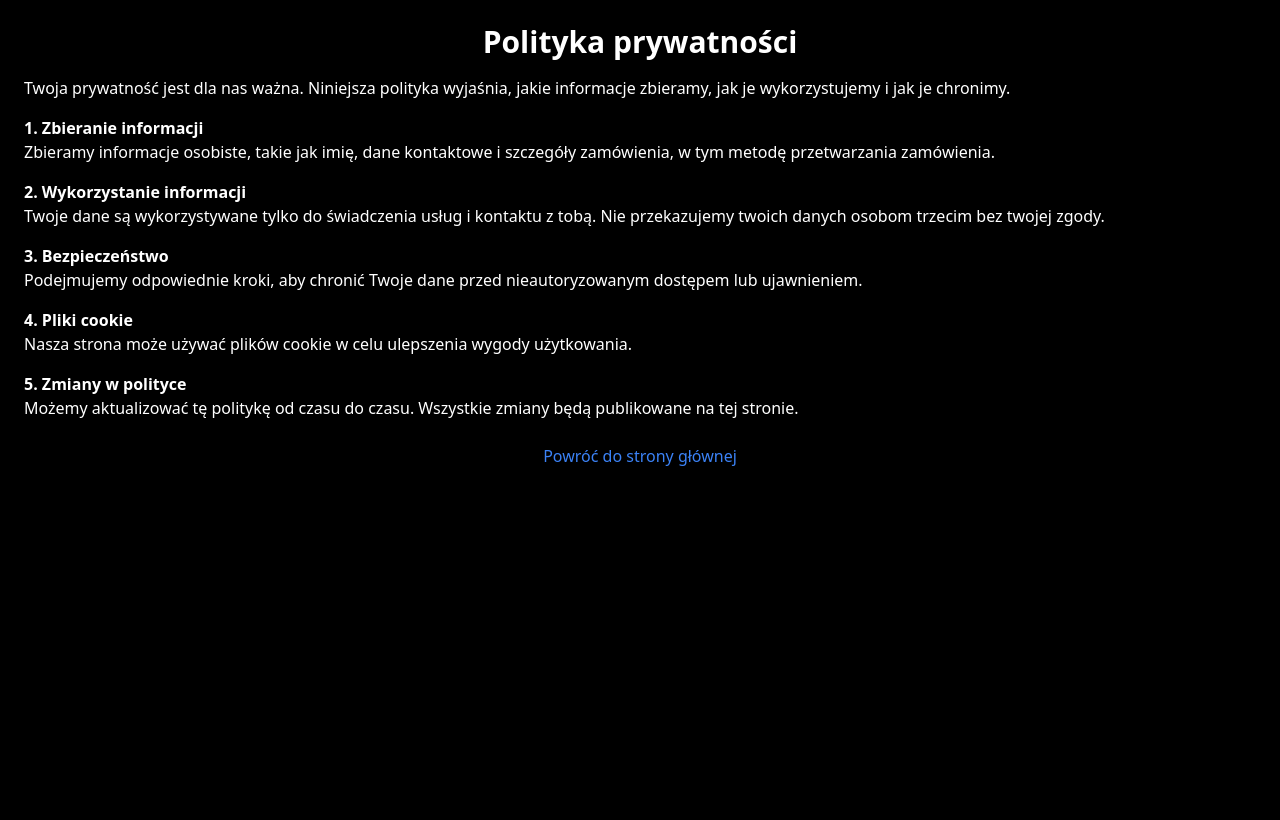
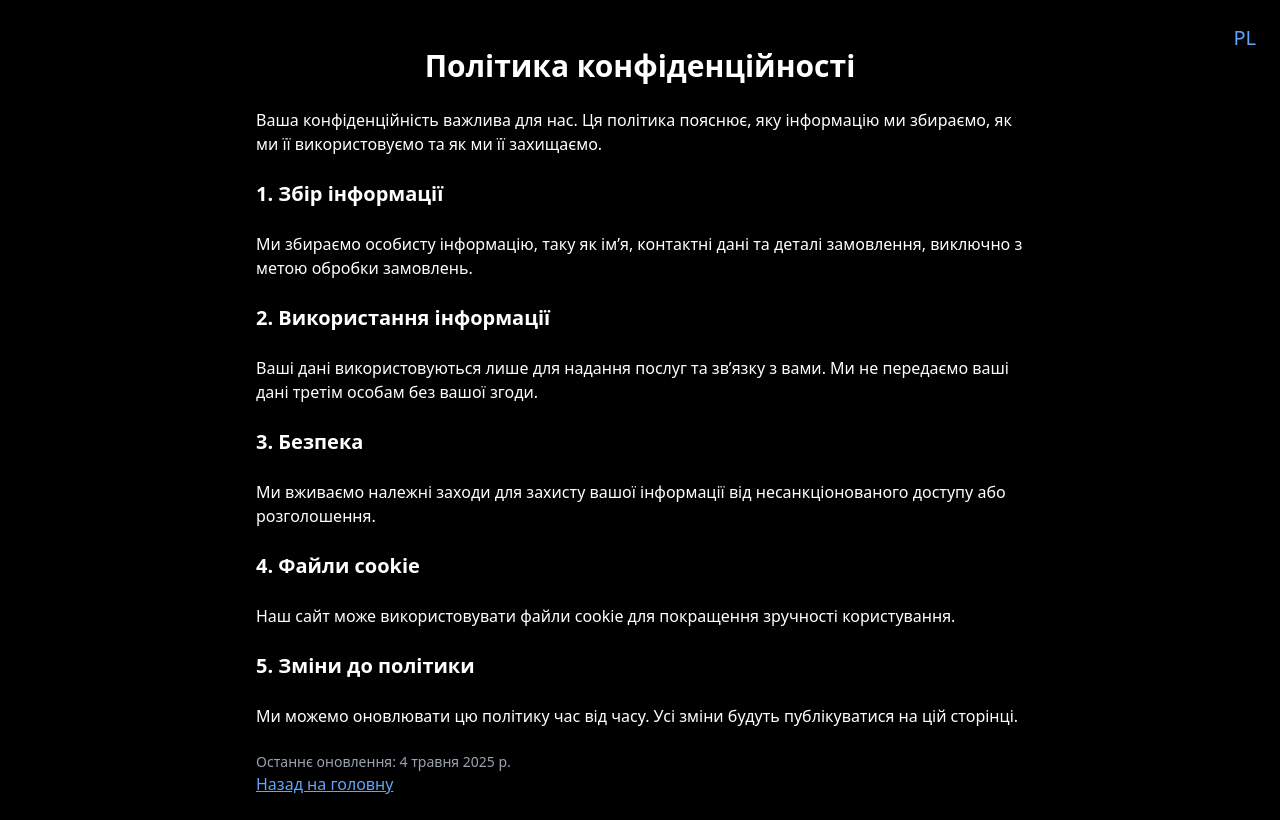
Before and after one commit to cutesuno/expressphoto-online, a Next.js app: page /privacy-policy in a window 1280 px wide. Built offline with nearby package versions, Linux system fonts and the light colour scheme.

Commit message:
додов лінк

```diff
--- a/pages/privacy-policy.tsx
+++ b/pages/privacy-policy.tsx
@@ -1,13 +1,32 @@
+// pages/privacy-policy.tsx
 import { useState } from 'react';
-import { useRouter } from 'next/router';
+import { motion } from 'framer-motion';
+import Link from 'next/link';
 
 export default function PrivacyPolicy() {
-  const { locale } = useRouter(); // отримуємо поточну мову з Next.js router
-  const language = locale === 'uk' ? 'uk' : 'pl'; // Встановлюємо мову на основі locale
+  const [language, setLanguage] = useState<'uk' | 'pl'>('uk'); // Стан для мови
+
+  // Функція для перемикання мови
+  const toggleLanguage = () => {
+    setLanguage(language === 'uk' ? 'pl' : 'uk');
+  };
 
   return (
-    <div className="bg-black text-white p-6">
-      <h1 className="text-3xl font-bold mb-4 text-center">
+    <motion.div
+      className="min-h-screen bg-black text-white p-6"
+      initial={{ opacity: 0 }}
+      animate={{ opacity: 1 }}
+    >
+      <div className="max-w-3xl mx-auto space-y-6">
+        {/* Кнопка перемикання мови */}
+        <button
+          onClick={toggleLanguage}
+          className="absolute top-6 right-6 text-xl text-blue-400"
+        >
+          {language === 'uk' ? 'PL' : 'UA'}
+        </button>
+
+        <h1 className="text-3xl font-bold text-center">
           {language === 'uk' ? 'Політика конфіденційності' : 'Polityka prywatności'}
         </h1>
 
@@ -18,27 +37,27 @@ export default function PrivacyPolicy() {
           }
         </p>
 
-      <h2 className="font-bold mt-4">
+        <h2 className="text-xl font-semibold">
           {language === 'uk' ? '1. Збір інформації' : '1. Zbieranie informacji'}
         </h2>
         <p>
           {language === 'uk'
-          ? 'Ми збираємо особисту інформацію, таку як ім’я, контактні дані та деталі замовлення, включно з методом обробки замовлень.'
+            ? 'Ми збираємо особисту інформацію, таку як імʼя, контактні дані та деталі замовлення, виключно з метою обробки замовлень.'
             : 'Zbieramy informacje osobiste, takie jak imię, dane kontaktowe i szczegóły zamówienia, w tym metodę przetwarzania zamówienia.'
           }
         </p>
 
-      <h2 className="font-bold mt-4">
+        <h2 className="text-xl font-semibold">
           {language === 'uk' ? '2. Використання інформації' : '2. Wykorzystanie informacji'}
         </h2>
         <p>
           {language === 'uk'
-          ? 'Ваші дані використовуються лише для надання послуг та зв’язку з вами. Ми не передаємо ваші дані третім особам без вашої згоди.'
+            ? 'Ваші дані використовуються лише для надання послуг та звʼязку з вами. Ми не передаємо ваші дані третім особам без вашої згоди.'
             : 'Twoje dane są wykorzystywane tylko do świadczenia usług i kontaktu z tobą. Nie przekazujemy twoich danych osobom trzecim bez twojej zgody.'
           }
         </p>
 
-      <h2 className="font-bold mt-4">
+        <h2 className="text-xl font-semibold">
           {language === 'uk' ? '3. Безпека' : '3. Bezpieczeństwo'}
         </h2>
         <p>
@@ -48,7 +67,7 @@ export default function PrivacyPolicy() {
           }
         </p>
 
-      <h2 className="font-bold mt-4">
+        <h2 className="text-xl font-semibold">
           {language === 'uk' ? '4. Файли cookie' : '4. Pliki cookie'}
         </h2>
         <p>
@@ -58,7 +77,7 @@ export default function PrivacyPolicy() {
           }
         </p>
 
-      <h2 className="font-bold mt-4">
+        <h2 className="text-xl font-semibold">
           {language === 'uk' ? '5. Зміни до політики' : '5. Zmiany w polityce'}
         </h2>
         <p>
@@ -68,11 +87,14 @@ export default function PrivacyPolicy() {
           }
         </p>
 
-      <p className="text-center mt-6">
-        <a href="/" className="text-blue-500">
-          {language === 'uk' ? 'Повернутися на головну' : 'Powróć do strony głównej'}
-        </a>
+        <p className="text-sm text-gray-400">
+          Останнє оновлення: 4 травня 2025 р.
         </p>
+
+        <Link href="/" className="text-blue-400 underline">
+          {language === 'uk' ? 'Назад на головну' : 'Powróć do strony głównej'}
+        </Link>
       </div>
+    </motion.div>
   );
 }
```
Lines whose indentation alone changed are shown as unchanged.
